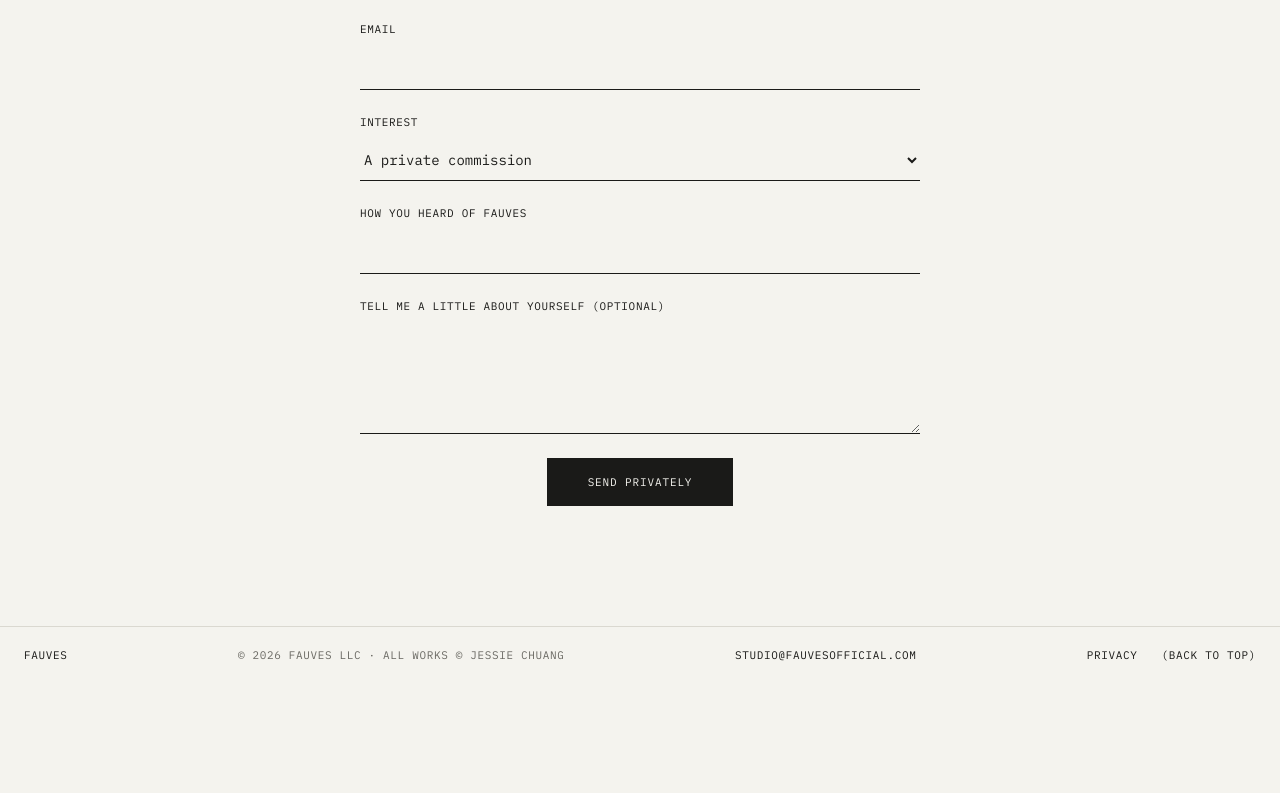
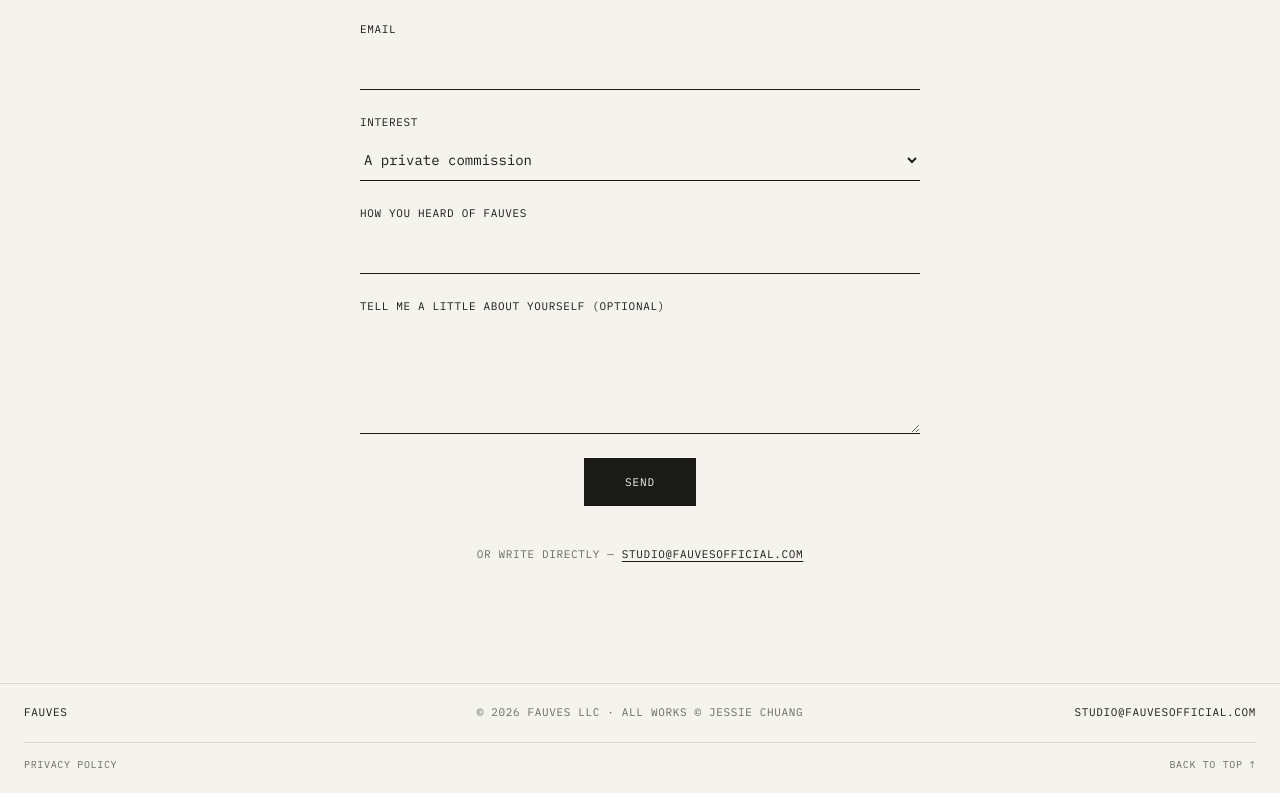
Before and after one commit to jessiechuang-23/fauvesofficial, a plain HTML site: page index.html in a window 1280 px wide. Shown: the part 5808-6601 px from the top of the page. Before the commit the page ends 6492 px from the top, so only its background shows below. Drawn offline with Linux system fonts and the light colour scheme.

Commit message:
Add files via upload

```diff
--- a/index.html
+++ b/index.html
@@ -175,18 +175,24 @@ input:focus,textarea:focus,select:focus{outline:1px solid #1A1A18;outline-offset
 <label style="display: flex; flex-direction: column; gap: 8px">Interest<select name="interest" style="border: 0; border-bottom: 1px solid #1A1A18; background: transparent; padding: 10px 0; font-size: 14px; text-transform: none; letter-spacing: 0"><option>A private commission</option><option>A commission for a company</option><option>A hotel, residence or interior project</option><option>The Atelier</option><option>An available work</option><option>Gallery or press</option></select></label>
 <label style="display: flex; flex-direction: column; gap: 8px">How you heard of Fauves<input type="text" name="referral" style="border: 0; border-bottom: 1px solid #1A1A18; background: transparent; padding: 10px 0; font-size: 14px; text-transform: none; letter-spacing: 0"></label>
 <label style="display: flex; flex-direction: column; gap: 8px">Tell me a little about yourself (optional)<textarea name="message" rows="4" style="border: 0; border-bottom: 1px solid #1A1A18; background: transparent; padding: 10px 0; font-size: 14px; text-transform: none; letter-spacing: 0; resize: vertical"></textarea></label>
-<button type="submit" style="align-self: center; min-height: 48px; padding: 0 40px; border: 1px solid #1A1A18; background: #1A1A18; color: #F4F3EE; font-family: 'IBM Plex Mono', monospace; font-size: 11px; letter-spacing: 0.08em; text-transform: uppercase; cursor: pointer">Send privately</button>
+<button type="submit" style="align-self: center; min-height: 48px; padding: 0 40px; border: 1px solid #1A1A18; background: #1A1A18; color: #F4F3EE; font-family: 'IBM Plex Mono', monospace; font-size: 11px; letter-spacing: 0.08em; text-transform: uppercase; cursor: pointer">Send</button>
 </form>
 <p id="inquiry-thanks" hidden style="margin: 0; text-align: center; color: #4A4945">Thank you. Your note has been received and will be answered personally.</p>
+<p style="margin: 0; text-align: center; color: #6B6A64">Or write directly — <a href="mailto:studio@fauvesofficial.com" style="text-decoration: underline; text-underline-offset: 3px">studio@fauvesofficial.com</a></p>
 </div>
 </section>
 
 <!-- FOOTER -->
-<footer style="border-top: 1px solid #DAD8D0; padding: 20px 24px; display: flex; flex-wrap: wrap; justify-content: space-between; gap: 16px">
-<span>Fauves</span>
-<span style="color: #6B6A64">© 2026 Fauves LLC · All works © Jessie Chuang</span>
-<a href="mailto:studio@fauvesofficial.com">studio@fauvesofficial.com</a>
-<div style="display: flex; gap: 24px"><a href="#top">Privacy</a><a href="#top">(Back to top)</a></div>
+<footer style="border-top: 1px solid #DAD8D0; padding: 0 24px; display: flex; flex-direction: column">
+<div style="padding: 20px 0; display: grid; grid-template-columns: minmax(0, 1fr) auto minmax(0, 1fr); align-items: center; gap: 16px">
+<span style="justify-self: start">Fauves</span>
+<span style="color: #6B6A64; text-align: center">© 2026 Fauves LLC · All works © Jessie Chuang</span>
+<a href="mailto:studio@fauvesofficial.com" style="justify-self: end; text-align: right">studio@fauvesofficial.com</a>
+</div>
+<div style="border-top: 1px solid #DAD8D0; padding: 14px 0 20px; display: flex; flex-wrap: wrap; justify-content: space-between; gap: 16px; font-size: 10px; color: #6B6A64">
+<a href="#top" style="color: #6B6A64">Privacy Policy</a>
+<a href="#top" style="color: #6B6A64">Back to top ↑</a>
+</div>
 </footer>
 
 </div>
```
